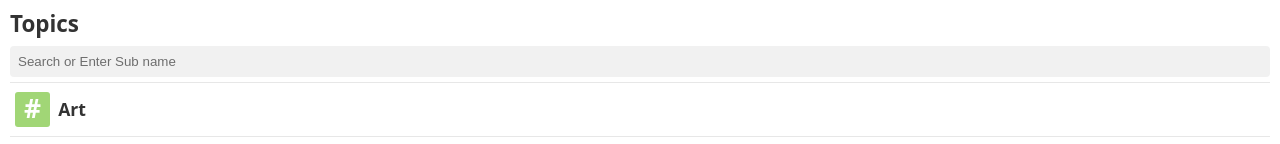
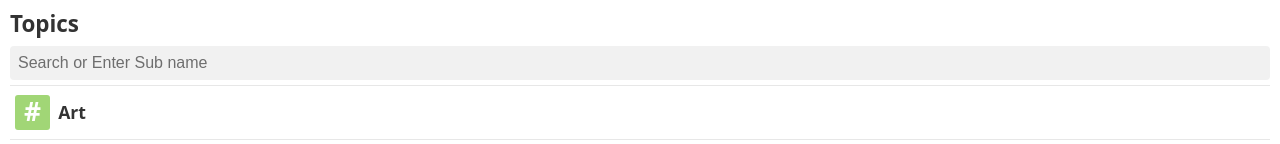
Before and after one commit to hedgecox/Reddit-TikTok-Clone, a React (Create React App) app: page /discover in a window 1280 px wide. Shown: the top 144 px of the page. Built offline with nearby package versions, Linux system fonts and the light colour scheme.

Commit message:
Zoom Fixes and Redirects

```diff
--- a/public/index.html
+++ b/public/index.html
@@ -3,7 +3,8 @@
 	<head>
 		<meta charset="utf-8" />
 		<link rel="icon" href="%PUBLIC_URL%/favicon.ico" />
-		<meta name="viewport" content="width=device-width, initial-scale=1" />
+		<!-- Generally a bad idea to disable user scaling however interfaces should not be scrollable (as per tiktok native) -->
+		<meta name="viewport" content="width=device-width, initial-scale=1, maximum-scale=1.0, user-scalable=0" />
 		<meta name="theme-color" content="#000000" />
 		<meta name="description" content="Reddit TikTok Clone" />
 		<link rel="apple-touch-icon" href="%PUBLIC_URL%/logo192.png" />
--- a/src/components/Discover.js
+++ b/src/components/Discover.js
@@ -52,6 +52,7 @@ const SearchBox = styled.input`
 	background-color: #cccccc44;
 	border-radius: 4px;
 	position: relative;
+	font-size: 16px;
 `;
 
 const Topics = ["Art", "Sketchpad", "Cats", "Pic", "SkyPorn", "AstroPhotography", "itookapicture", "Pics", "ArtJunkie"];
```
Also changed, not shown: 1 other file (tests, documents, lock files or other folders).
